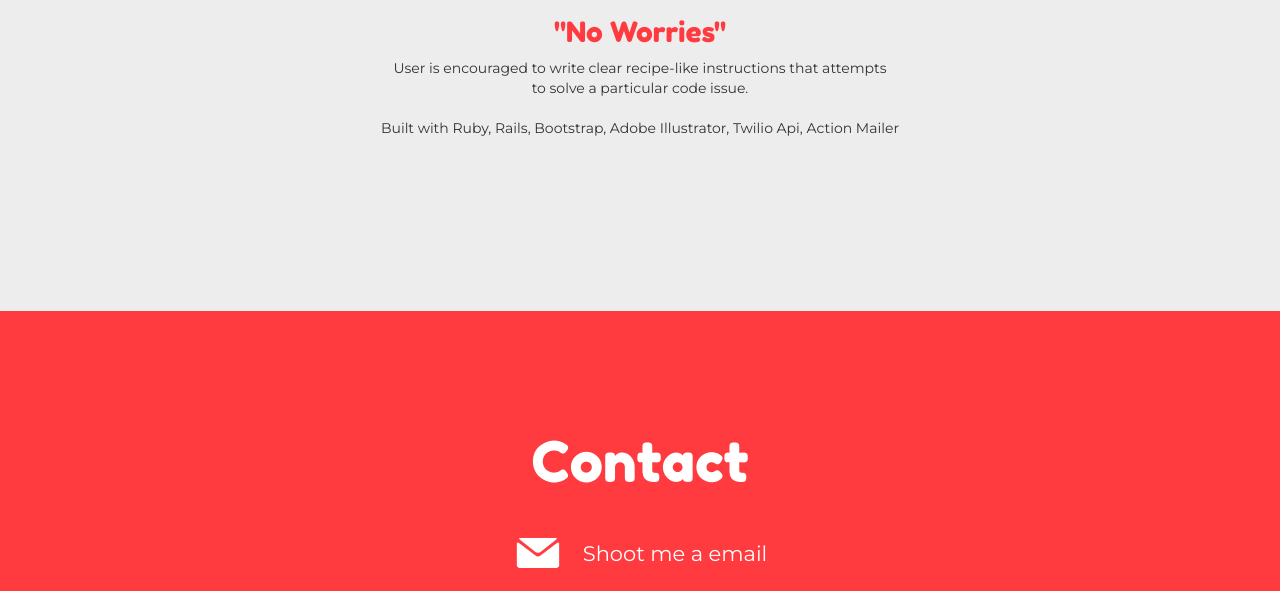
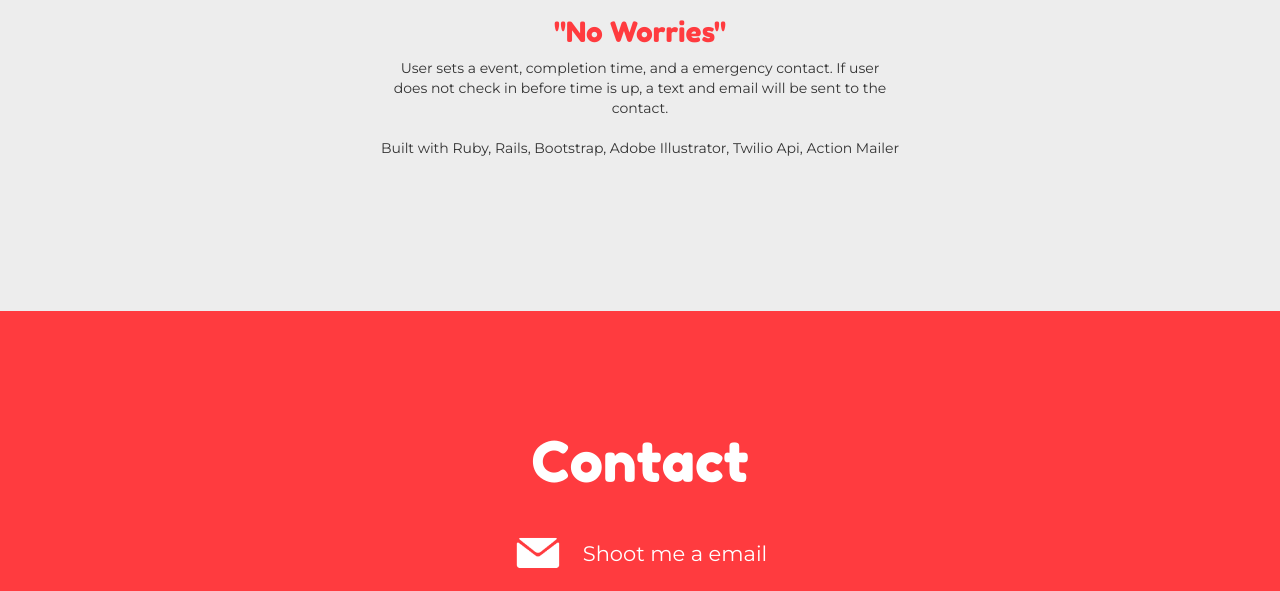
Before and after one commit to chen808/Boilerplate_mean_stack, a website: page client/index.html in a window 1280 px wide. Shown: the part 4239-4830 px from the top of the page. Drawn offline with nearby package versions, Linux system fonts and the light colour scheme; some packages are replaced by stand-ins of ours; a script that the page names is missing.

Commit message:
changed the no worries description

```diff
--- a/client/partials/main.html
+++ b/client/partials/main.html
@@ -155,7 +155,7 @@
 				<!-- Hashfighter Description -->
 				<div class='hashfighter_description'>
 					<h3 align='center' class='aloha_font_red'>"No Worries"</h3>
-					<p align='center' class='battle_description'>User is encouraged to write clear recipe-like instructions that attempts to solve a particular code issue.</p>
+					<p align='center' class='battle_description'>User sets a event, completion time, and a emergency contact. If user does not check in before time is up, a text and email will be sent to the contact.</p>
 
 					<p align='center' class='built_with'>Built with Ruby, Rails, Bootstrap, Adobe Illustrator, Twilio Api, Action Mailer</p>
 
```
